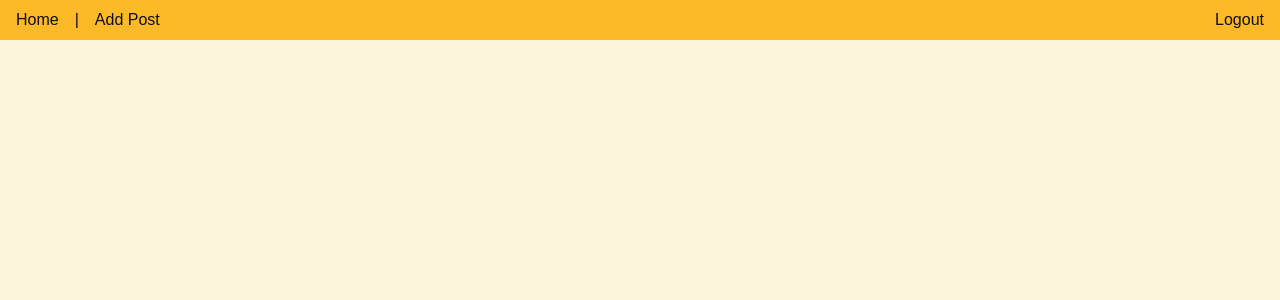
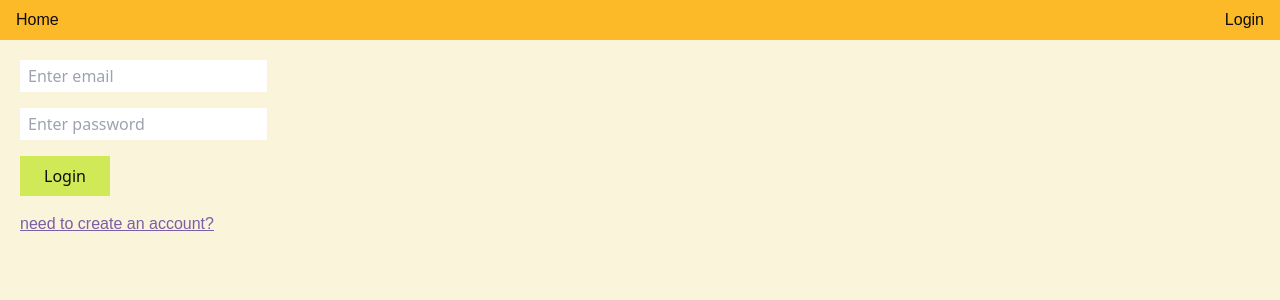
Before and after one commit to awadhesh94/react-ts-graphql, a React (Create React App) app: page /login in a window 1280 px wide. Shown: the top 300 px of the page. Built offline with nearby package versions, Linux system fonts and the light colour scheme.

Commit message:
Authentication code setup (#5)

```diff
--- /dev/null
+++ b/src/Client/constent/index.ts
@@ -0,0 +1 @@
+export const AUTH_TOKEN = 'auth-token';
--- a/src/Client/schemas/mutation.ts
+++ b/src/Client/schemas/mutation.ts
@@ -9,3 +9,19 @@ export const ADD_POST_MUTATION = gql`
     }
   }
 `;
+
+export const SINGIN_MUTATION = gql`
+  mutation SignInMutation($email: String!, $password: String!) {
+    login(email: $email, password: $password) {
+      token
+    }
+  }
+`;
+
+export const SINGUP_MUTATION = gql`
+  mutation SignInMutation($name: String!, $email: String!, $password: String!) {
+    signup(name: $name, email: $email, password: $password) {
+      token
+    }
+  }
+`;
--- a/src/components/AddPost/index.tsx
+++ b/src/components/AddPost/index.tsx
@@ -39,9 +39,11 @@ export const AddPostComponent = () => {
           setAddPost({ ...addPost, url: e.target.value });
         }}
       />
-      <button className='bg-brand-light-green px-6 py-2' onClick={() => addPostAction()}>
-        Add
-      </button>
+      {addPost?.description && addPost?.url && (
+        <button className='bg-brand-light-green px-6 py-2' onClick={() => addPostAction()}>
+          Add
+        </button>
+      )}
     </div>
   );
 };
--- a/src/components/App.tsx
+++ b/src/components/App.tsx
@@ -3,6 +3,7 @@ import { Route, Routes } from 'react-router-dom';
 import { LinkListComponent } from './LinkList';
 import { AddPostComponent } from './AddPost';
 import { Header } from './common/Header';
+import { SignInSignOutComponent } from './SignInSignOut';
 
 export const App = () => {
   return (
@@ -11,6 +12,7 @@ export const App = () => {
       <Routes>
         <Route path='/' element={<LinkListComponent />} />
         <Route path='/add-post' element={<AddPostComponent />} />
+        <Route path='/login' element={<SignInSignOutComponent />} />{' '}
       </Routes>
     </div>
   );
--- /dev/null
+++ b/src/components/SignInSignOut/index.tsx
@@ -0,0 +1,85 @@
+import React, { useState } from 'react';
+import { SignInSignOutProps } from '../../types/SignInSignOut';
+import { useMutation } from '@apollo/client';
+import { SINGIN_MUTATION, SINGUP_MUTATION } from '../../Client/schemas/mutation';
+import { useNavigate } from 'react-router';
+import { AUTH_TOKEN } from '../../Client/constent';
+
+export const SignInSignOutComponent = () => {
+  const navigate = useNavigate();
+  const [form, setForm] = useState<SignInSignOutProps>({
+    isSignUp: false,
+    name: '',
+    email: '',
+    password: '',
+  });
+
+  const [login] = useMutation(SINGIN_MUTATION, {
+    variables: {
+      email: form?.email,
+      password: form?.password,
+    },
+    onCompleted: ({ login }) => {
+      localStorage.setItem(AUTH_TOKEN, login?.token);
+      navigate('/');
+    },
+  });
+
+  const [signup] = useMutation(SINGUP_MUTATION, {
+    variables: {
+      name: form?.name,
+      email: form?.email,
+      password: form?.password,
+    },
+    onCompleted: ({ signup }) => {
+      localStorage.setItem(AUTH_TOKEN, signup?.token);
+      navigate('/');
+    },
+  });
+
+  return (
+    <div className='flex flex-col gap-4 justify-items-start p-5 w-fit items-start'>
+      {form?.isSignUp && (
+        <input
+          type='text'
+          placeholder='Enter name'
+          value={form?.name}
+          className='px-2 py-1 border-1 border-x-brand-biege'
+          onChange={(e) => {
+            setForm({ ...form, name: e.target.value });
+          }}
+        />
+      )}
+      <input
+        type='text'
+        placeholder='Enter email'
+        value={form?.email}
+        className='px-2 py-1 border-1 border-x-brand-biege'
+        onChange={(e) => {
+          setForm({ ...form, email: e.target.value });
+        }}
+      />
+      <input
+        type='text'
+        placeholder='Enter password'
+        value={form?.password}
+        className='px-2 py-1 border-1 border-x-brand-biege'
+        onChange={(e) => {
+          setForm({ ...form, password: e.target.value });
+        }}
+      />
+      <button
+        className='bg-brand-light-green px-6 py-2'
+        onClick={() => (!form?.isSignUp ? login() : signup())}
+      >
+        {form?.isSignUp ? 'Create Account' : 'Login'}
+      </button>
+      <div
+        onClick={() => setForm({ ...form, isSignUp: !form?.isSignUp })}
+        className='text-brand-purple font-brandBold underline cursor-pointer'
+      >
+        {!form?.isSignUp ? 'need to create an account?' : 'already have an account?'}
+      </div>
+    </div>
+  );
+};
--- a/src/components/common/Header/index.tsx
+++ b/src/components/common/Header/index.tsx
@@ -1,18 +1,35 @@
 import React from 'react';
-import { Link } from 'react-router-dom';
+import { Link, useNavigate } from 'react-router-dom';
+import { AUTH_TOKEN } from '../../../Client/constent';
 
 export const Header = () => {
+  const navigate = useNavigate();
+  const authToken = localStorage.getItem(AUTH_TOKEN);
   return (
     <div className='px-4 py-2 bg-brand-yellow font-brandSemiBold'>
       <div className='flex justify-between'>
         <div className='flex gap-4'>
           <Link to='/'>Home</Link>
-          <div>|</div>
-          <Link to='/add-post'>Add Post</Link>
+          {authToken && (
+            <>
+              <div>|</div>
+              <Link to='/add-post'>Add Post</Link>
+            </>
+          )}
         </div>
-        <div>
-          <Link to='/'>Logout</Link>
-        </div>
+        {authToken ? (
+          <Link
+            to='/'
+            onClick={() => {
+              localStorage.removeItem(AUTH_TOKEN);
+              navigate('/');
+            }}
+          >
+            Logout
+          </Link>
+        ) : (
+          <Link to='/login'>Login</Link>
+        )}
       </div>
     </div>
   );
--- a/src/index.tsx
+++ b/src/index.tsx
@@ -2,16 +2,28 @@ import React from 'react';
 import ReactDOM from 'react-dom/client';
 import { BrowserRouter } from 'react-router-dom';
 import reportWebVitals from './reportWebVitals';
+import { App } from './components/App';
 import { ApolloProvider, ApolloClient, createHttpLink, InMemoryCache } from '@apollo/client';
-import { App } from './components/App';
+import { setContext } from '@apollo/client/link/context';
+import { AUTH_TOKEN } from './Client/constent';
 import './index.css';
 
 const httpLink = createHttpLink({
   uri: 'http://localhost:4000',
 });
 
+const authLink = setContext((_, { headers }) => {
+  const token = localStorage.getItem(AUTH_TOKEN);
+  return {
+    headers: {
+      ...headers,
+      authorization: token ? `Bearer ${token}` : '',
+    },
+  };
+});
+
 const client = new ApolloClient({
-  link: httpLink,
+  link: authLink.concat(httpLink),
   cache: new InMemoryCache(),
 });
 
--- /dev/null
+++ b/src/types/SignInSignOut.tsx
@@ -0,0 +1,6 @@
+export interface SignInSignOutProps {
+  isSignUp: boolean;
+  name: string;
+  email: string;
+  password: string;
+}
```
Also changed, not shown: 1 other file (tests, documents, lock files or other folders).
